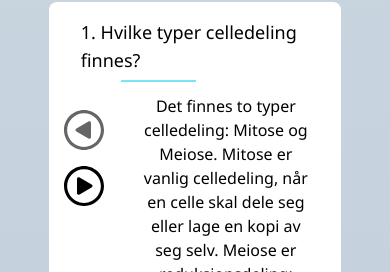
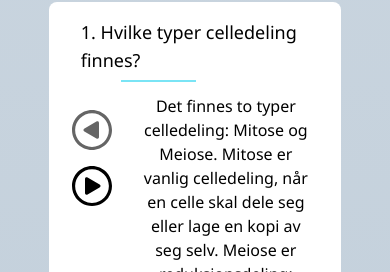
Before and after one commit to 0xSpecter/NF_-Evolusjon_Display, a Next.js app: page / in a window 390 px wide. Shown: the part 312-584 px from the top of the page. Built offline with nearby package versions, Linux system fonts and the light colour scheme.

Commit message:
fixed padding and added secret

```diff
--- a/src/app/page.tsx
+++ b/src/app/page.tsx
@@ -109,7 +109,7 @@ function Block({index, question, data, totalQuestions}) {
                 />
             </span>
             <div className="relative flex flex-row w-full h-2/3">
-                <div className='w-[27%] h-32 flex sm:flex-row flex-col gap-4 items-center justify-center sm:pr-10 pr-14'>
+                <div className='w-[27%] h-32 flex sm:flex-row flex-col gap-4 items-center justify-center sm:pr-10 pr-10'>
                     <motion.button className="w-10 h-10 disabled:opacity-60"
                         whileHover={aindex != 0 ? {scale: 1.06} : {rotate: 10}}
                         whileTap={aindex != 0 ? {scale: 0.9} : {rotate: -10}}
@@ -131,6 +131,9 @@ function Block({index, question, data, totalQuestions}) {
                 <div className='w-[73%] h-full text-center flex flex-grow flex-1 items-center justify-center'>
                     {data[aindex][question]}
                 </div>
+                <div className='absolute -top-14 right-0 hidden'>
+                    {data[aindex]["Name"]}
+                </div>
             </div>
 
             { index != totalQuestions &&
```
